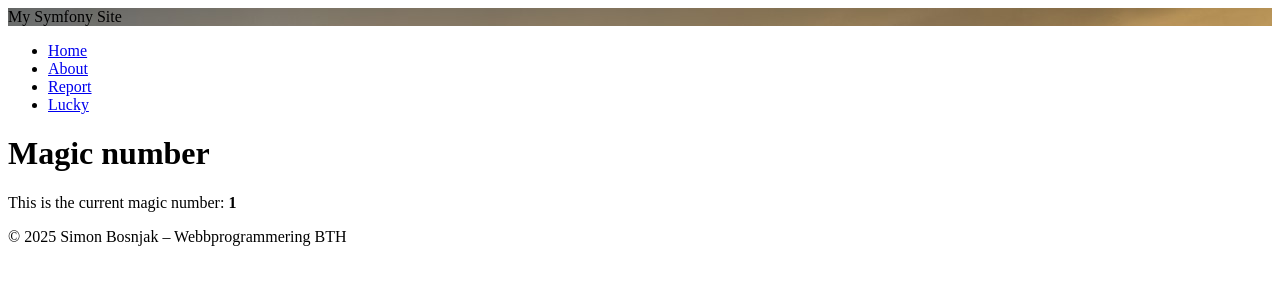
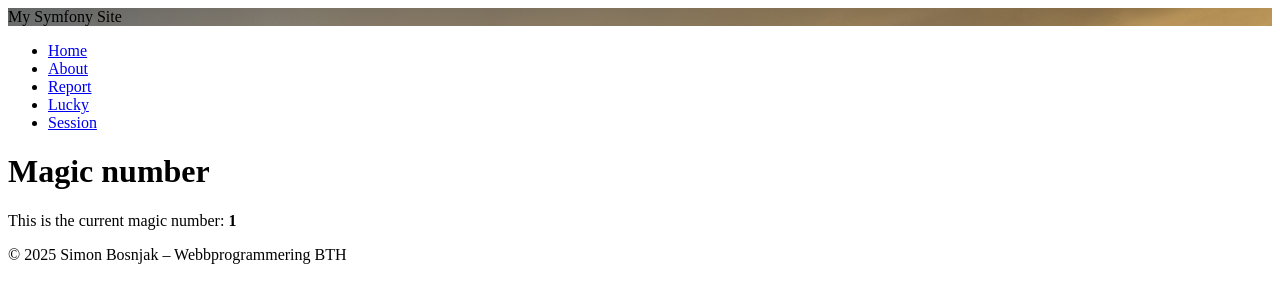
Before and after one commit to simonking99/mvc, a Symfony app: template templates/lucky.html.twig in a window 1280 px wide. Shown: the top 303 px of the page. Run offline with Twig, Linux system fonts and the light colour scheme; the template is opened without the code that fills it: most values are stand-ins (such as "Sample title", 1, 10 or a date in 2020); some libraries are stand-ins or nearby versions.

Commit message:
Updated base template with session link in navbar

```diff
--- a/templates/base.html.twig
+++ b/templates/base.html.twig
@@ -25,6 +25,8 @@
                 <li><a href="{{ path('about') }}">About</a></li>
                 <li><a href="{{ path('report') }}">Report</a></li>
                 <li><a href="{{ path('lucky') }}">Lucky</a></li>
+                <li><a href="{{ path('session') }}">Session</a></li>
+
             </ul>
         </nav>
 
```
